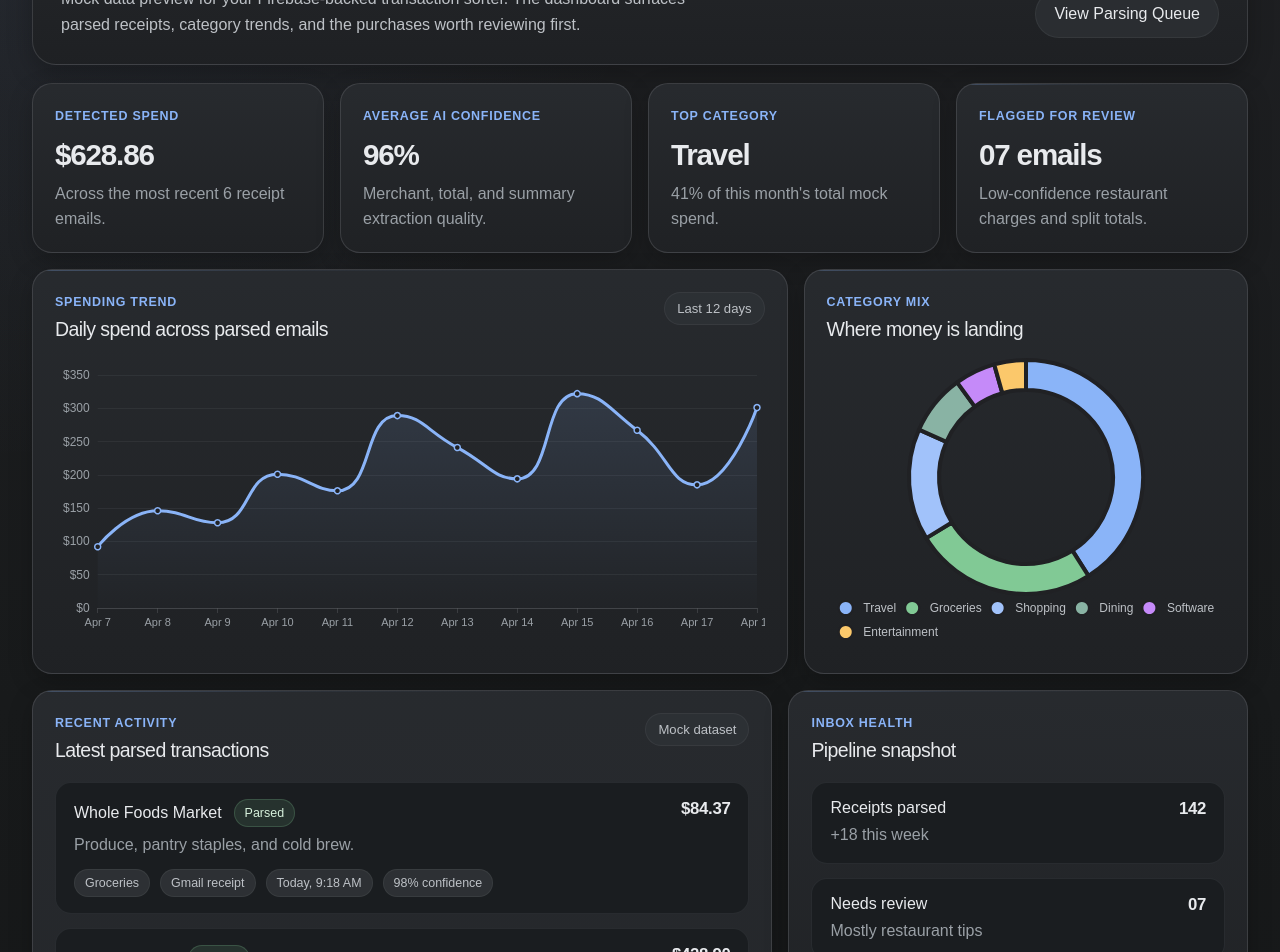
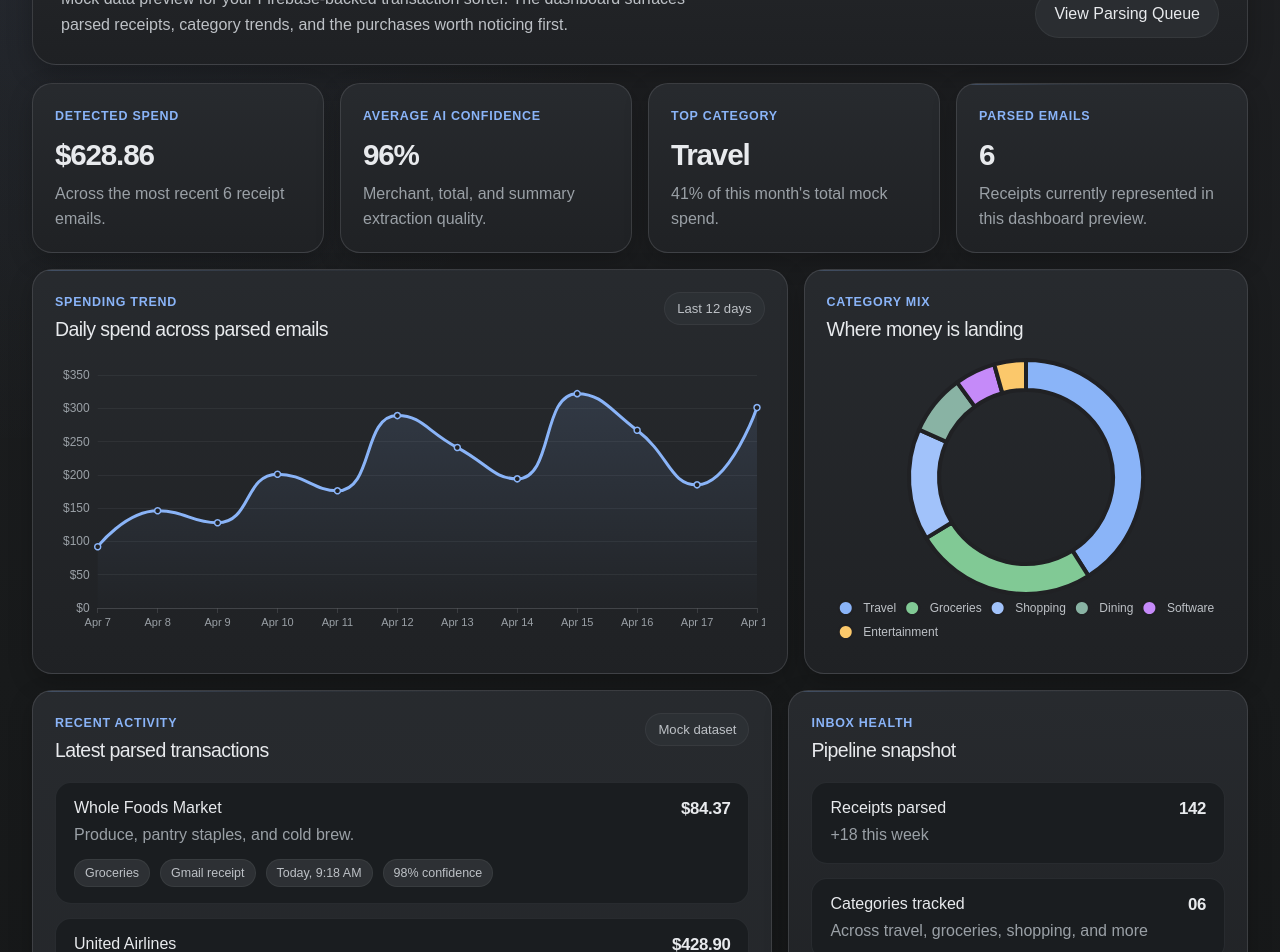
Before and after one commit to JasonCourtois/Transaction-Sorter, a Next.js app: page /dashboard in a window 1280 px wide. Shown: the part 220-1172 px from the top of the page. Built offline with nearby package versions, Linux system fonts and the light colour scheme.

Commit message:
removed flag for review

```diff
--- a/src/app/dashboard/CategoryMixChart.tsx
+++ b/src/app/dashboard/CategoryMixChart.tsx
@@ -52,11 +52,7 @@ export function CategoryMixChart({
         emphasis: {
           scale: true,
           label: {
-            show: true,
-            formatter: "{b}\n${c}",
-            color: "#e8eaed",
-            fontSize: 14,
-            fontWeight: 600,
+            show: false,
           },
         },
         data: categories,
--- a/src/app/dashboard/DashboardShell.tsx
+++ b/src/app/dashboard/DashboardShell.tsx
@@ -44,9 +44,7 @@ const categoryTotal = categories.reduce(
 );
 
 const topCategoryShare = Math.round((topCategory.value / categoryTotal) * 100);
-
-const needsReviewCount =
-  inboxSignals.find((signal) => signal.label === "Needs review")?.value ?? "00";
+const parsedEmailCount = transactions.length;
 
 function formatCurrency(value: number) {
   return new Intl.NumberFormat("en-US", {
@@ -68,7 +66,7 @@ export function DashboardShell() {
           <p>
             Mock data preview for your Firebase-backed transaction sorter. The
             dashboard surfaces parsed receipts, category trends, and the
-            purchases worth reviewing first.
+            purchases worth noticing first.
           </p>
         </div>
         <div className="dashboard-shell__actions">
@@ -100,11 +98,9 @@ export function DashboardShell() {
           <p>{topCategoryShare}% of this month&apos;s total mock spend.</p>
         </article>
         <article className="dashboard-shell__kpi-card dashboard-shell__highlight-card">
-          <span className="dashboard-shell__kpi-label">
-            Flagged for review
-          </span>
-          <strong>{needsReviewCount} emails</strong>
-          <p>Low-confidence restaurant charges and split totals.</p>
+          <span className="dashboard-shell__kpi-label">Parsed emails</span>
+          <strong>{parsedEmailCount}</strong>
+          <p>Receipts currently represented in this dashboard preview.</p>
         </article>
       </section>
 
--- a/src/app/dashboard/ParsedEmailRow.tsx
+++ b/src/app/dashboard/ParsedEmailRow.tsx
@@ -14,15 +14,6 @@ export function ParsedEmailRow({
       <div className="dashboard-shell__transaction-meta">
         <div className="dashboard-shell__transaction-topline">
           <h3>{transaction.merchant}</h3>
-          <span
-            className={
-              transaction.status === "Parsed"
-                ? "dashboard-shell__status--parsed"
-                : "dashboard-shell__status--flagged"
-            }
-          >
-            {transaction.status}
-          </span>
         </div>
         <p>{transaction.summary}</p>
         <div className="dashboard-shell__transaction-details">
--- a/src/app/dashboard/dashboard.types.ts
+++ b/src/app/dashboard/dashboard.types.ts
@@ -1,5 +1,3 @@
-export type TransactionStatus = "Parsed" | "Flagged";
-
 export type Transaction = {
   merchant: string;
   category: string;
@@ -8,7 +6,6 @@ export type Transaction = {
   source: string;
   timestamp: string;
   confidence: number;
-  status: TransactionStatus;
 };
 
 export type SpendTrendData = {
--- a/src/app/dashboard/data/inbox-signals.json
+++ b/src/app/dashboard/data/inbox-signals.json
@@ -5,9 +5,9 @@
     "detail": "+18 this week"
   },
   {
-    "label": "Needs review",
-    "value": "07",
-    "detail": "Mostly restaurant tips"
+    "label": "Categories tracked",
+    "value": "06",
+    "detail": "Across travel, groceries, shopping, and more"
   },
   {
     "label": "AI extraction score",
--- a/src/app/dashboard/data/transactions.json
+++ b/src/app/dashboard/data/transactions.json
@@ -6,8 +6,7 @@
     "summary": "Produce, pantry staples, and cold brew.",
     "source": "Gmail receipt",
     "timestamp": "Today, 9:18 AM",
-    "confidence": 98,
-    "status": "Parsed"
+    "confidence": 98
   },
   {
     "merchant": "United Airlines",
@@ -16,8 +15,7 @@
     "summary": "Round-trip flight confirmation to Austin.",
     "source": "Booking email",
     "timestamp": "Today, 7:42 AM",
-    "confidence": 95,
-    "status": "Parsed"
+    "confidence": 95
   },
   {
     "merchant": "Figma",
@@ -26,8 +24,7 @@
     "summary": "Professional plan monthly renewal.",
     "source": "Subscription email",
     "timestamp": "Yesterday",
-    "confidence": 100,
-    "status": "Parsed"
+    "confidence": 100
   },
   {
     "merchant": "Amazon",
@@ -36,8 +33,7 @@
     "summary": "Desk lamp and USB-C hub.",
     "source": "Order receipt",
     "timestamp": "Yesterday",
-    "confidence": 94,
-    "status": "Parsed"
+    "confidence": 94
   },
   {
     "merchant": "DoorDash",
@@ -46,8 +42,7 @@
     "summary": "Lunch order with delivery fee and tip.",
     "source": "Receipt email",
     "timestamp": "Apr 16",
-    "confidence": 91,
-    "status": "Flagged"
+    "confidence": 91
   },
   {
     "merchant": "Spotify",
@@ -56,7 +51,6 @@
     "summary": "Premium individual subscription renewal.",
     "source": "Subscription email",
     "timestamp": "Apr 15",
-    "confidence": 99,
-    "status": "Parsed"
+    "confidence": 99
   }
 ]
--- a/src/app/dashboard/index.css
+++ b/src/app/dashboard/index.css
@@ -298,9 +298,7 @@
   margin-top: 12px;
 }
 
-.dashboard-shell__transaction-details span,
-.dashboard-shell__status--parsed,
-.dashboard-shell__status--flagged {
+.dashboard-shell__transaction-details span {
   display: inline-flex;
   align-items: center;
   padding: 6px 10px;
@@ -313,18 +311,6 @@
   color: #bdc1c6;
   background: rgba(47, 50, 54, 0.94);
   border-color: rgba(95, 99, 104, 0.22);
-}
-
-.dashboard-shell__status--parsed {
-  color: #d7f1dc;
-  background: rgba(129, 201, 149, 0.12);
-  border-color: rgba(129, 201, 149, 0.22);
-}
-
-.dashboard-shell__status--flagged {
-  color: #fce8b2;
-  background: rgba(251, 200, 107, 0.12);
-  border-color: rgba(251, 200, 107, 0.2);
 }
 
 .dashboard-shell__transaction-amount,
```
